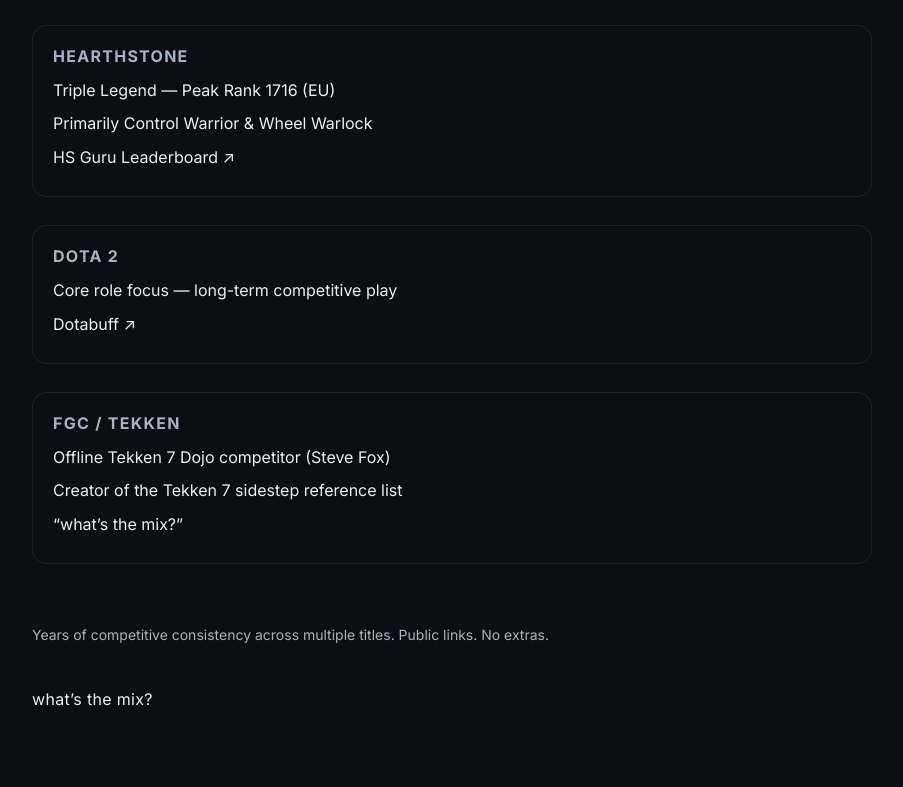
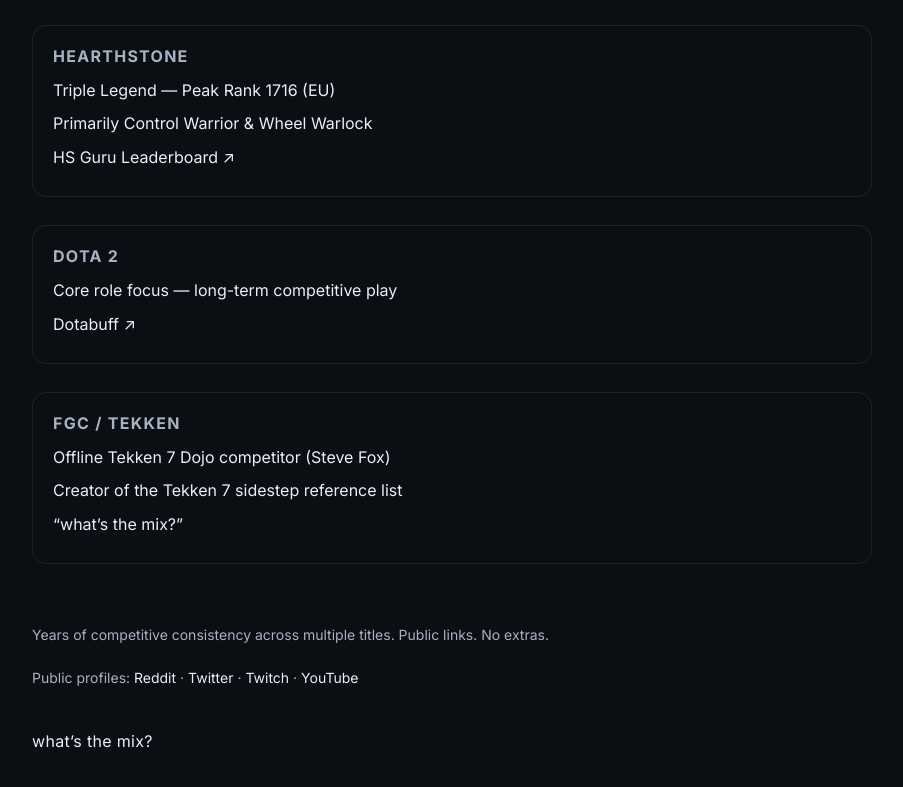
Before and after one commit to EmirkanDalman/EmirkanDalman.github.io, a plain HTML site: page index.html in a window 1280 px wide. Shown: the part 403-1190 px from the top of the page, without its empty margins (188-1091 px from the left). Drawn offline with Linux system fonts and the light colour scheme.

Commit message:
Update index.html

```diff
--- a/index.html
+++ b/index.html
@@ -140,6 +140,14 @@
   Years of competitive consistency across multiple titles. Public links. No extras.
 </div>
 
+<div style="margin-top:20px; font-size:14px; color:#a7b2c3;">
+  Public profiles:
+  <a href="https://reddit.com/user/krieger999" target="_blank">Reddit</a> ·
+  <a href="https://twitter.com/Holtzhunter" target="_blank">Twitter</a> ·
+  <a href="https://twitch.tv/Holtzhunter" target="_blank">Twitch</a> ·
+  <a href="https://youtube.com/@Holtzhunter" target="_blank">YouTube</a>
+</div>
+
 <div class="mix">
   what’s the mix?
 </div>
```
Lines whose indentation alone changed are shown as unchanged.
